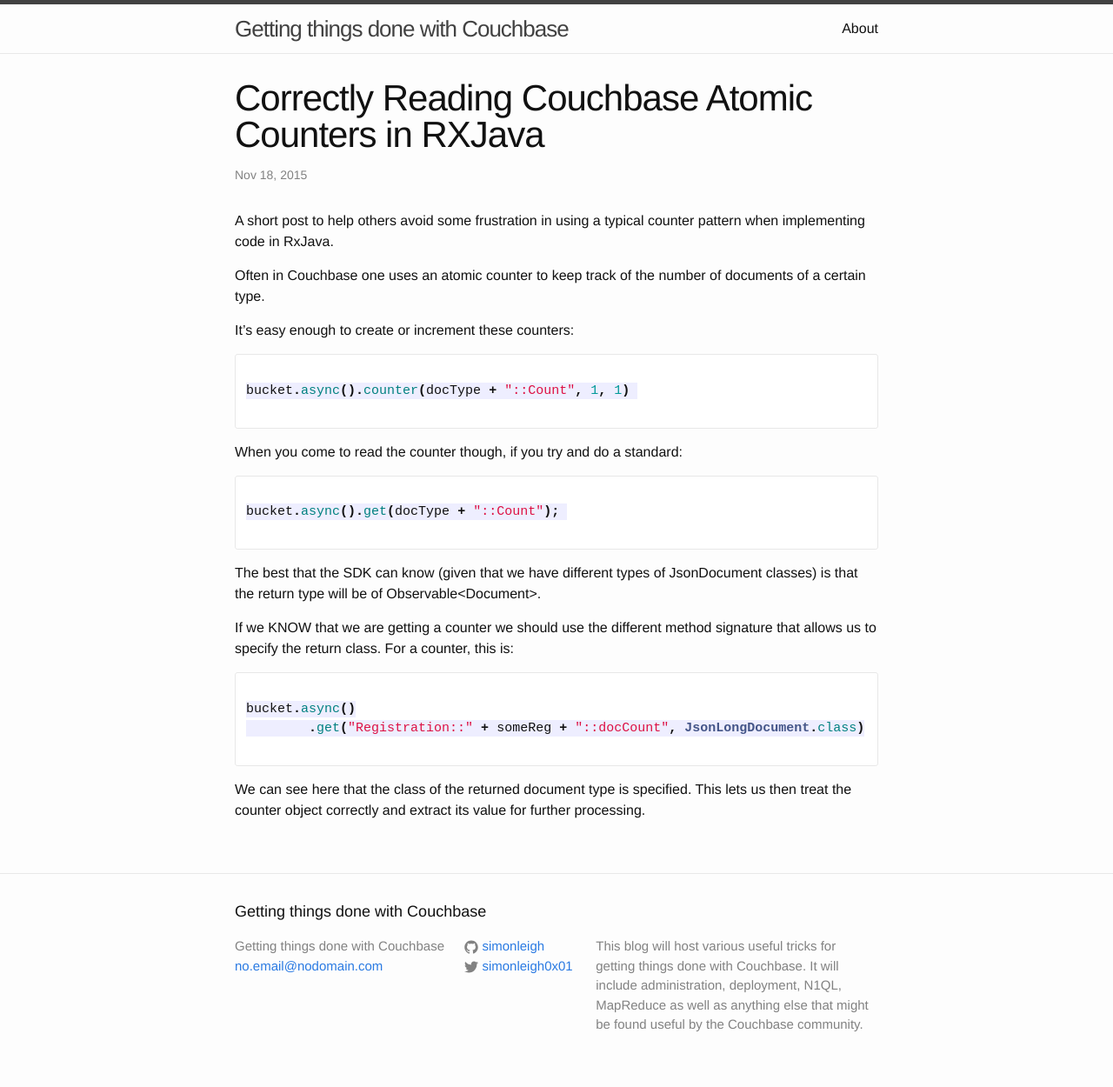
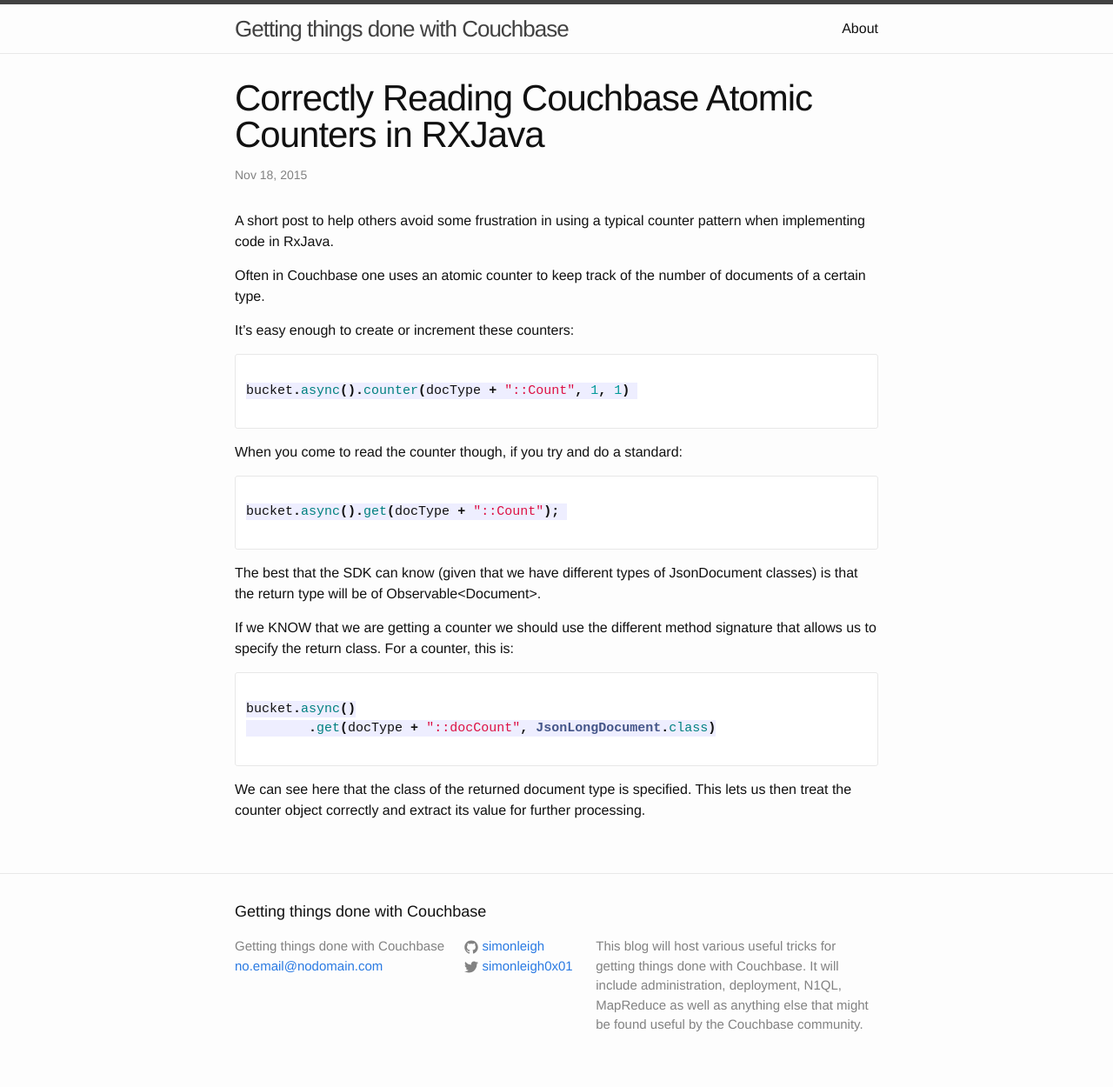
Before and after one commit to SimonLeigh/simonleigh.github.io, a Jekyll site: the page built from _posts/2015-11-18-RxJava-counters.md, in a window 1280 px wide. Shown: the whole page at 87% size. Built offline with Jekyll 4.4.1, drawn with Linux system fonts in a browser that asks for light colours; Markdown is read by kramdown in place of the engine named in the settings.

Commit message:
Fixed unmatched reference to key

````diff
--- a/_posts/2015-11-18-RxJava-counters.md
+++ b/_posts/2015-11-18-RxJava-counters.md
@@ -31,7 +31,7 @@
 ```java
 
 bucket.async()
-	.get("Registration::" + someReg + "::docCount", JsonLongDocument.class)
+	.get(docType + "::docCount", JsonLongDocument.class)
 
 ```
 
````
